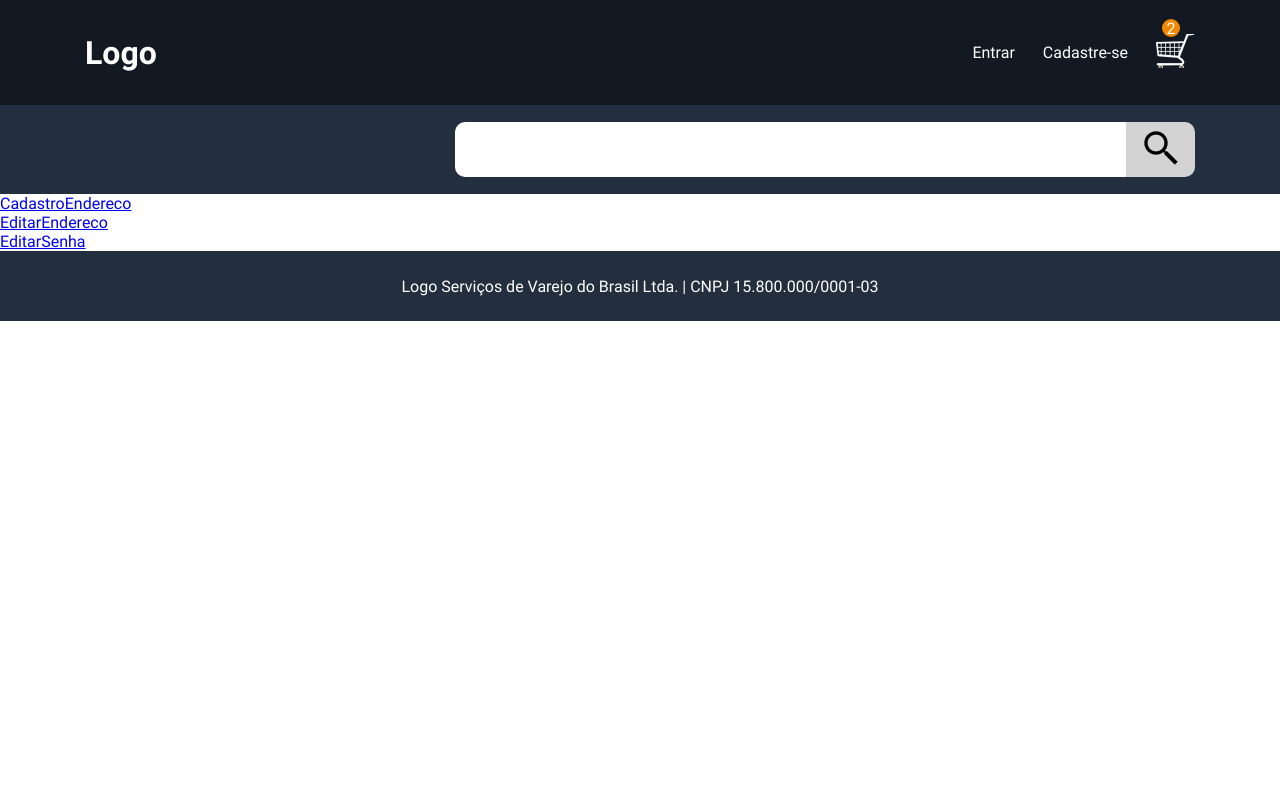
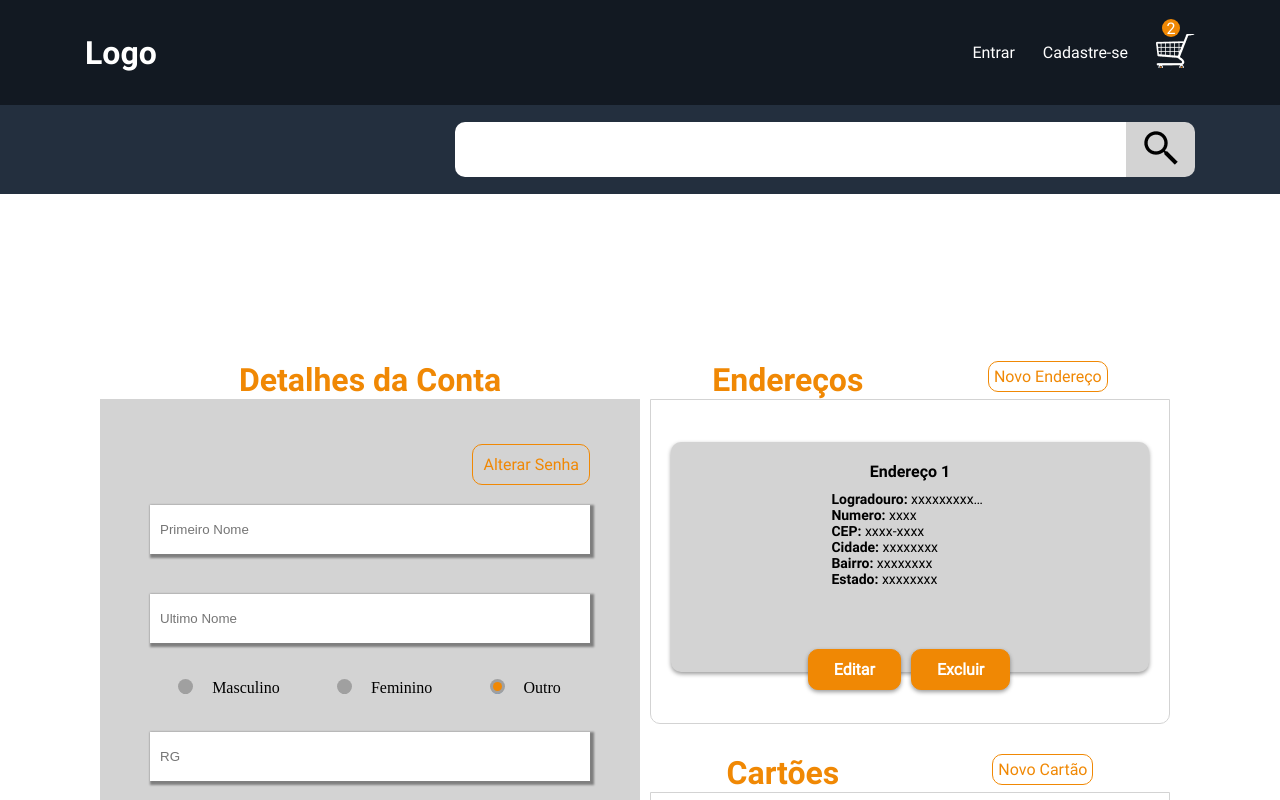
Before and after one commit to aks2512/LES---Trabalho, a React (Create React App) app: page /detalhesDaConta in a window 1280 px wide. Built offline with nearby package versions, Linux system fonts and the light colour scheme.

Commit message:
upt archives

```diff
--- /dev/null
+++ b/src/components/Cards.jsx
@@ -0,0 +1,23 @@
+import { Link } from "react-router-dom";
+
+import '../styles/cards.scss';
+
+export function Cards(props) {
+    return(
+        <div className="cards">
+            <div className="cards__head col-md-12">
+                <h1 className="cards__title">{props.title}</h1>
+                <Link className="cards__new" to={props.newLink}>{props.new}</Link>
+            </div>
+            <div className="cards__body col-md-12">
+                <div className="card">
+                    {props.children}
+                    <div className="card__links">
+                        <Link to={props.editar}>Editar</Link>
+                        <Link to={props.excluir}>Excluir</Link>
+                    </div>
+                </div>
+            </div>
+        </div>
+    );
+}
--- a/src/components/Form.jsx
+++ b/src/components/Form.jsx
@@ -2,7 +2,7 @@ import '../styles/form.scss';
 
 export function Form(props) {
     return (
-        <div className="form col-md-8">
+        <div className="form">
             <h1 className="form__title" >{props.title}</h1>
             <form className="form__body">
                 <p>{props.about}</p>
--- a/src/components/Livros.jsx
+++ b/src/components/Livros.jsx
@@ -141,15 +141,6 @@ export function Livros() {
 
                     </div>
 
-            <ul className="book__list__pagination">
-                <li><a href=""> Prev </a></li>
-                <li><a href=""> 1 </a></li>
-                <li><a href=""> 2 </a></li>
-                <li><a href=""> 3 </a></li>
-                <li><a href=""> 4 </a></li>
-                <li><a href=""> 5 </a></li>
-                <li><a href=""> Next </a></li>
-            </ul>
                 </div>
 
             </div>
--- a/src/pages/DetalhesDaConta.jsx
+++ b/src/pages/DetalhesDaConta.jsx
@@ -1,17 +1,87 @@
 import { Link } from "react-router-dom";
 import { Header } from "../components/Header";
 import { Footer } from "../components/Footer";
+import { Form } from "../components/Form";
+import { Cards } from "../components/Cards";
 
 export function DetalhesDaConta() {
     return(
         <div>
             <Header/>
-            <Link to="/cadastroEndereco">CadastroEndereco</Link>
-            <br></br>
-            <Link to="/editarEndereco">EditarEndereco</Link>
-            <br></br>
-            <Link to="/editarSenha">EditarSenha</Link>
-            <br></br>
+            <main>
+
+                <div className="container">
+
+                    <div className="row justify-content-center align-items-center">
+                        <div className="col-12 col-lg-6">
+
+                            <Form
+                                title="Detalhes da Conta"
+                                buttonText="Atualizar"
+                            >
+                                <div className="link1">
+                                    <Link to="/editarSenha">Alterar Senha</Link>
+                                </div>
+
+                                <input type="text" placeholder="Primeiro Nome" />
+                                <input type="text" placeholder="Ultimo Nome" />
+                                <div className="radios">
+                                    <div className="radio">
+                                        <input id="sexo1" name="sexo" type="radio" value="masculino" checked/>
+                                        <label htmlFor="sexo1">Masculino</label>
+                                    </div>
+                                    <div className="radio">
+                                        <input id="sexo2" name="sexo" type="radio" value="feminino" checked/>
+                                        <label htmlFor="sexo2">Feminino</label>
+                                    </div>
+                                    <div className="radio">
+                                        <input id="sexo3" name="sexo" type="radio" value="outro" checked/>
+                                        <label htmlFor="sexo3">Outro</label>
+                                    </div>
+                                </div>
+                                <input type="text" placeholder="RG" />
+                                <input type="text" placeholder="CPF" />
+                                <input type="email" placeholder="Email" />
+                                <input type="tel" placeholder="Telefone" />
+
+                                <div class="link2">
+                                    <Link to="/editarSenha">desativar conta</Link>
+                                </div>
+
+                            </Form>
+                        </div>
+                        <div className="col-12 col-lg-6">
+                            <Cards
+                                title="Endereços"
+                                new="Novo Endereço"
+                                newLink="/cadastroEndereco"
+                                editar="/editarEndereco"
+                            >
+                                <h5>Endereço 1</h5>
+                                <p><strong>Logradouro:</strong> xxxxxxxxxxxxx</p>
+                                <p><strong>Numero:</strong> xxxx</p>
+                                <p><strong>CEP:</strong> xxxx-xxxx</p>
+                                <p><strong>Cidade:</strong> xxxxxxxx</p>
+                                <p><strong>Bairro:</strong> xxxxxxxx</p>
+                                <p><strong>Estado:</strong> xxxxxxxx</p>
+                            </Cards>
+                            <Cards
+                                title="Cartões"
+                                new="Novo Cartão"
+                                newLink="/cadastroCartao"
+                                editar="/editarCartao"
+                            >
+                                <h5>Cartão 1</h5>
+                                <p><strong>Numero:</strong> xxxxxxxxxxxxx</p>
+                                <p><strong>Nome:</strong> xxxx</p>
+                                <p><strong>Expiração:</strong> xxxx-xxxx</p>
+                                <p><strong>Codigo:</strong> xxxxxxxx</p>
+                            </Cards>
+                        </div>
+
+                    </div>
+                </div>
+            </main>
             <Footer/>
         </div>
     );
--- a/src/pages/Home.jsx
+++ b/src/pages/Home.jsx
@@ -1,8 +1,6 @@
 import { Footer } from '../components/Footer';
 import { Header } from '../components/Header';
 import { Livros } from '../components/Livros';
-
-import homeBanner from '../assets/images/banner.png';
 
 export function Home() {
     return (
@@ -10,7 +8,6 @@ export function Home() {
             <Header />
             <main>
                 <div className="container">
-                    <img src={homeBanner} alt="" />
                     <Livros/>
                 </div>
             </main>
--- /dev/null
+++ b/src/styles/cards.scss
@@ -0,0 +1,89 @@
+@import 'variables';
+
+.cards {
+    padding: 0 10px;
+    display: flex;
+    flex-direction: column;
+    flex-wrap: wrap;
+    margin-bottom: 30px;
+
+    &__head {
+        display: flex;
+        flex: 1;
+        justify-content: space-around;
+        align-items: flex-start;
+        flex-wrap: wrap;
+    }
+
+    &__title {
+        color: $yellow;
+    }
+
+    &__new {
+        border: 1px solid $yellow;
+        padding: 5px;
+        color: $yellow;
+        text-decoration: none;
+        border-radius: 10px;
+    }
+
+    &__body {
+        border: 1px solid $gray;
+        border-bottom-right-radius: 10px;
+        border-bottom-left-radius: 10px;
+        padding: 0 20px 10px 20px;
+        height: 325px;
+        display: flex;
+        align-items: center;
+        justify-content: center;
+
+        .card {
+            background: $gray;
+            width: 100%;
+            height: 230px;
+            box-shadow: 0 2px 4px 0 rgba(0,0,0,0.4);
+            border-radius: 10px;
+            position: relative;
+            padding: 10px;
+
+            h5 {
+                font-weight: 700;
+                font-size: 16px;
+                margin: 10px 0;
+                text-align: center;
+            }
+            p {
+                font-size: 14px;
+                text-align: justify;
+                margin: auto;
+                max-width: 20ch;
+                overflow: hidden;
+                text-overflow: ellipsis;
+                white-space: nowrap;
+            }
+
+            &__links {
+                display: flex;
+                gap: 10px;
+                width: 100%;
+                position: absolute;
+                justify-content: center;
+                bottom: -8%;
+                left: -1px;
+
+                a {
+                    background: $yellow;
+                    color: $white;
+                    border: 1px solid $yellow;
+                    padding: 10px 25px;
+                    font-weight: 700;
+                    border-radius: 10px;
+                    margin: 0;
+                    text-decoration: none;
+                    box-shadow: 0 2px 4px 0 rgba(0,0,0,0.4);
+                }
+            }
+        }
+
+    }
+}
--- a/src/styles/footer.scss
+++ b/src/styles/footer.scss
@@ -2,6 +2,10 @@
 
 .footer {
     background: $blue2;
+    position: relative;
+    bottom: 0;
+    left: 0;
+    right: 0;
 
     .container {
         height: 70px;
--- a/src/styles/form.scss
+++ b/src/styles/form.scss
@@ -5,7 +5,7 @@
     align-items: center;
     justify-content: center;
     flex-direction: column;
-    margin: 80px auto;
+    margin: auto auto 60px auto;
     &__title {
         color: $yellow;
         text-align: center;
@@ -13,6 +13,7 @@
 
     &__body {
         background: $gray;
+        max-width: 100vw;
         width: 100%;
         display: flex;
         justify-content: center;
@@ -38,6 +39,12 @@
             display: flex;
             align-items: center;
             justify-content: space-around;
+
+            @media(max-width: 960px) {
+                align-items: start;
+                justify-content: center;
+                flex-direction: column;
+            }
 
             .radio {
                 display: flex;
@@ -93,5 +100,22 @@
             position: relative;
             bottom: -35px;
         }
+
+        .link1, .link2 {
+            display: flex;
+            justify-content: flex-end;
+        }
+
+        .link1 a{
+            border: 1px solid $yellow;
+            padding:  10px;
+            color: $yellow;
+            text-decoration: none;
+            border-radius: 10px;
+        }
+
+        .link2 a{
+            color: $red;
+        }
     }
 }
--- a/src/styles/global.scss
+++ b/src/styles/global.scss
@@ -2,6 +2,12 @@
     margin: 0;
     padding: 0;
     box-sizing: border-box;
+}
+
+body, html {
+    width: 100vw;
+    height: 100vh;
+    overflow-x: hidden;
 }
 
 p, span, td, a {
@@ -13,7 +19,7 @@ h1, h2, h3, h4, h5, h6, th, strong {
 }
 
 main {
-    margin: 10px 0px 125px 0px;
+    margin: 167px auto;
 }
 
 img {
--- a/src/styles/grid.scss
+++ b/src/styles/grid.scss
@@ -95,7 +95,7 @@ $col: 8.333333333333333%;
     margin-right: 15px;
 }
 
-@for $i from 1 to 12 {
+@for $i from 12 to 1 {
 
     .col-#{$i}{
         width: $col * $i;
--- a/src/styles/variables.scss
+++ b/src/styles/variables.scss
@@ -6,5 +6,6 @@ $yellow: #F08804;
 $white: #FFFFFF;
 $gray: #D3D3D3;
 $black: #000000;
+$red: #FF0000;
 
 //---------------------------------
```
Also changed, not shown: src/assets/images/banner.png (deleted).
